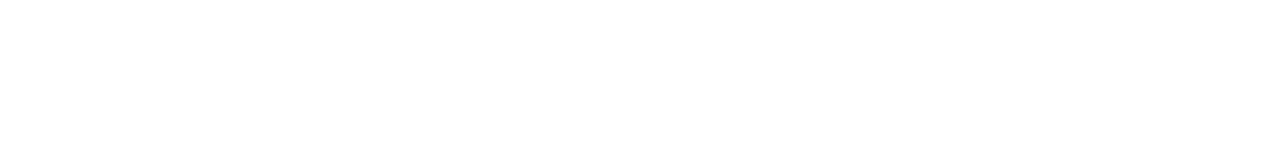
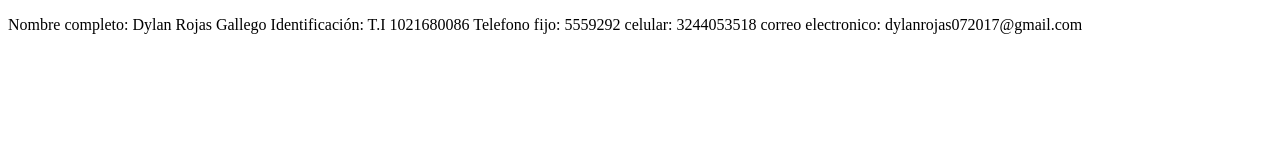
Before and after one commit to HammerBruno/Evaluacion, a plain HTML site: page index.html in a window 1280 px wide. Drawn offline with Linux system fonts and the light colour scheme.

Commit message:
Datos html y style

```diff
--- a/index.html
+++ b/index.html
@@ -11,6 +11,14 @@
 </head>
 
 <body>
+
+  <p>
+    Nombre completo: Dylan Rojas Gallego
+    Identificación: T.I 1021680086
+    Telefono fijo: 5559292
+    celular: 3244053518
+    correo electronico: dylanrojas072017@gmail.com
+  </p>
   <title>mi curriculum vitae</title>
 
 </body>
--- a/style.css
+++ b/style.css
@@ -1 +1 @@
-No supe  poner color aqui
+No supe usar style.css
```
